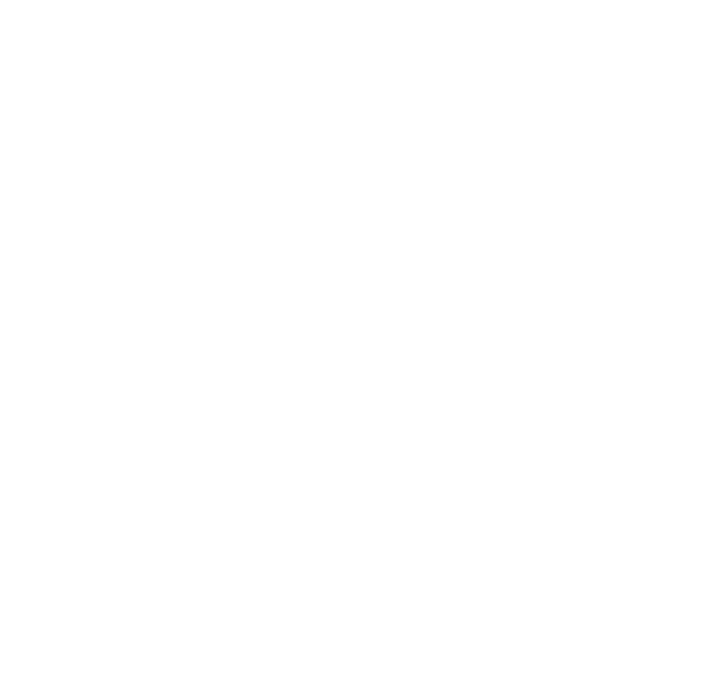
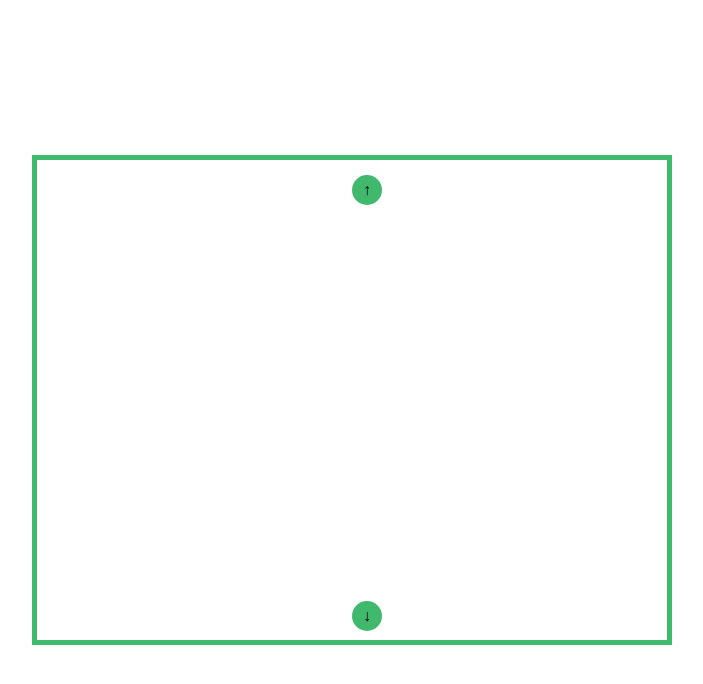
Before and after one commit to diegoG82/js-array-carousel, a plain HTML site: page index.html in a window 1280 px wide. Shown: the whole page, without its empty margins (288-991 px from the left). Drawn offline with Linux system fonts and the light colour scheme.

Commit message:
creata struttura html

```diff
--- a/css/style.css
+++ b/css/style.css
@@ -0,0 +1,51 @@
+* {
+  padding: 0;
+  margin: 0;
+  box-sizing: border-box;
+}
+
+img {
+  max-width: 100%;
+}
+
+.container {
+  width: 100%;
+  height: 100vh;
+  display: flex;
+  align-items: center;
+}
+
+.images-slider {
+  position: relative;
+  width: 50%;
+  margin: 0 auto;
+  border: 5px solid rgba(16, 168, 71, 0.8);
+}
+.slider-items {
+  width: 100%;
+  height: 60vh;
+}
+
+.item {
+  display: none;
+  height: 100%;
+}
+
+.arrowup,
+.arrowdown {
+  position: absolute;
+  left: 50%;
+  transform: translateY(50%);
+  width: 30px;
+  height: 30px;
+  display: flex;
+  justify-content: center;
+  align-items: center;
+  cursor: pointer;
+  border-radius: 20px;
+  background-color: rgba(16, 168, 71, 0.8);
+}
+
+.arrowdown{
+    bottom: 5%;
+}
--- a/index.html
+++ b/index.html
@@ -1,16 +1,25 @@
 <!DOCTYPE html>
 <html lang="en">
   <head>
-    <meta charset="UTF-8">
-    <meta http-equiv="X-UA-Compatible" content="IE=edge">
-    <meta name="viewport" content="width=device-width, initial-scale=1.0">
+    <meta charset="UTF-8" />
+    <meta http-equiv="X-UA-Compatible" content="IE=edge" />
+    <meta name="viewport" content="width=device-width, initial-scale=1.0" />
     <title>ArrayCarousel</title>
 
     <!-- Custom style -->
-  <link rel="stylesheet" href="/css/style.css">
-
+    <link rel="stylesheet" href="css/style.css" />
   </head>
   <body>
+    <div class="container">
+      <div class="images-slider">
+        <div class="slider-items">
+
+          <div class="arrowup">&uarr;</div>
+       <div class="arrowdown">&darr;</div>
+
+        </div>
+      </div>
+    </div>
 
     <!-- script js    -->
     <script src="/script/script.js"></script>
```
Also changed, not shown: img/01.jpg (added), img/02.jpg (added), img/03.jpg (added), img/04.jpg (added), img/05.jpg (added), 1 other file. Lines whose indentation alone changed are shown as unchanged.
